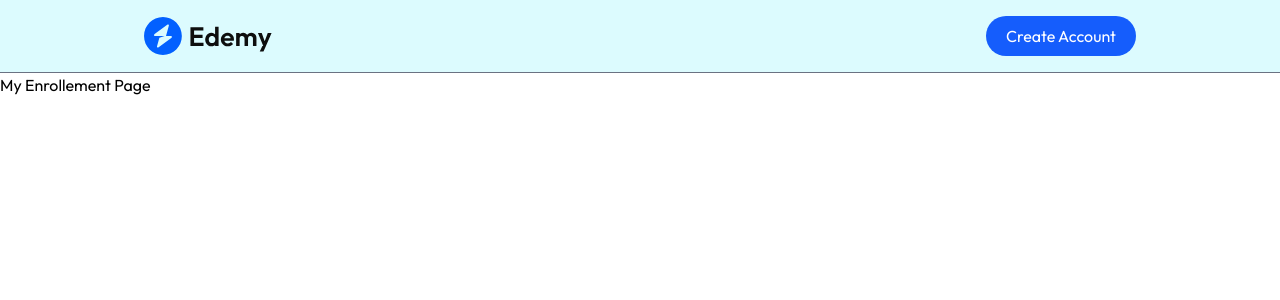
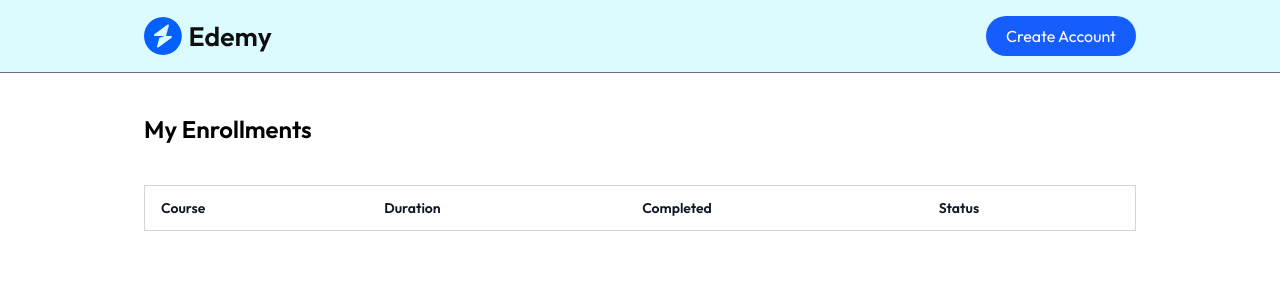
Before and after one commit to pagarwal884/LMS_Website, a React (Vite) app: page /my-enrollments in a window 1280 px wide. Shown: the top 300 px of the page. Built offline with nearby package versions, Linux system fonts and the light colour scheme; no server answers; a web font is replaced by a local one.

Commit message:
Added Changes in MyEnrollement page

```diff
--- a/src/pages/student/MyEnrollement.jsx
+++ b/src/pages/student/MyEnrollement.jsx
@@ -1,11 +1,27 @@
-import React from 'react'
+import React, { useContext } from "react";
+import { AppContext } from "../../context/AppContext";
+import { assets } from "../../assets/assets";
+import humanizeDuration from "humanize-duration";
 
 const MyEnrollement = () => {
   return (
-    <div>
-      <h1>My Enrollement Page</h1>
+    <div className="md:px-36 px-8 pt-10 min-h-screen">
+      <h1 className="text-2xl font-semibold">My Enrollments</h1>
+
+      <div className="overflow-x-auto mt-10">
+        <table className="w-full border border-gray-300">
+          <thead className="text-gray-900 border-b border-gray-300 text-sm text-left max-sm:hidden">
+            <tr>
+              <th className="px-4 py-3 font-semibold">Course</th>
+              <th className="px-4 py-3 font-semibold">Duration</th>
+              <th className="px-4 py-3 font-semibold">Completed</th>
+              <th className="px-4 py-3 font-semibold">Status</th>
+            </tr>
+          </thead>
+        </table>
+      </div>
     </div>
-  )
-}
+  );
+};
 
-export default MyEnrollement
+export default MyEnrollement;
```
